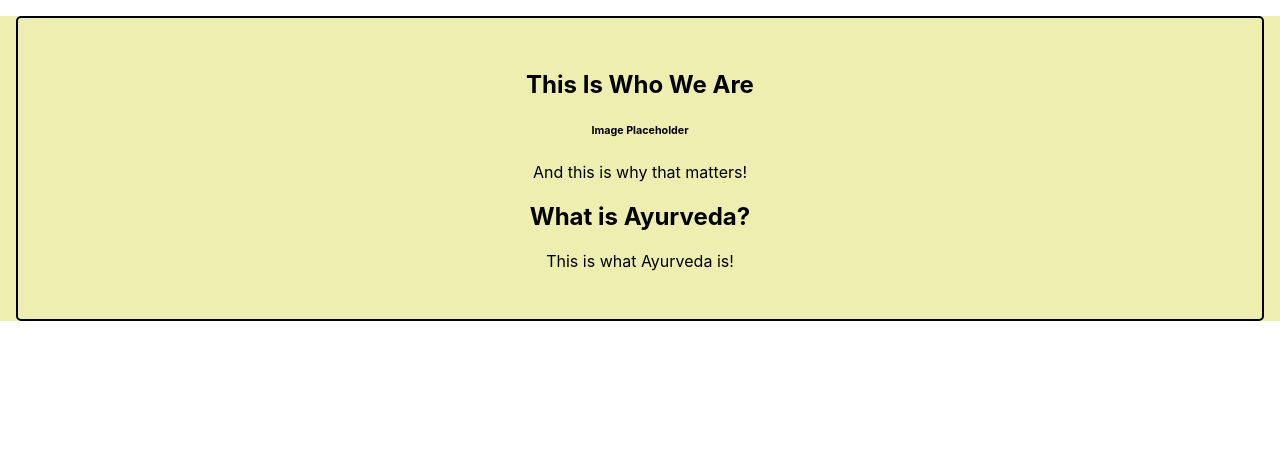
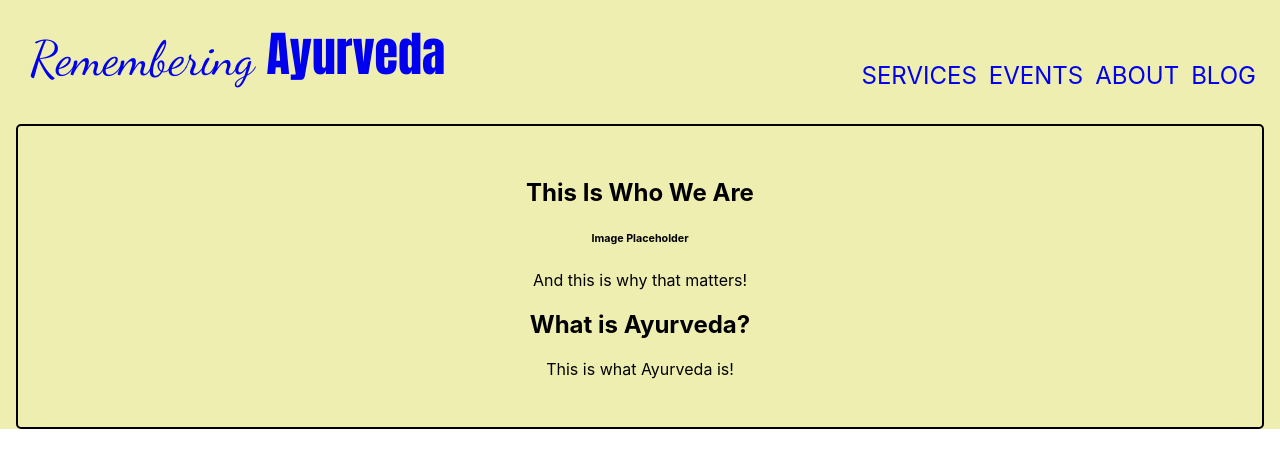
Before and after one commit to CoffeeJitterz/remeberingayurveda, a React (Create React App) app in the folder client/: page /about in a window 1280 px wide. Shown: the top 468 px of the page. Built offline with nearby package versions, Linux system fonts and the light colour scheme.

Commit message:
Header added to about page

```diff
--- a/client/src/pages/AboutPage.jsx
+++ b/client/src/pages/AboutPage.jsx
@@ -1,8 +1,10 @@
+import Header from '../shared/Header'
 import About from "../components/About"
 
 export default function AboutPage() {
   return (
     <div>
+        <Header />
         <About expand={true}/>
     </div>
   )
```
